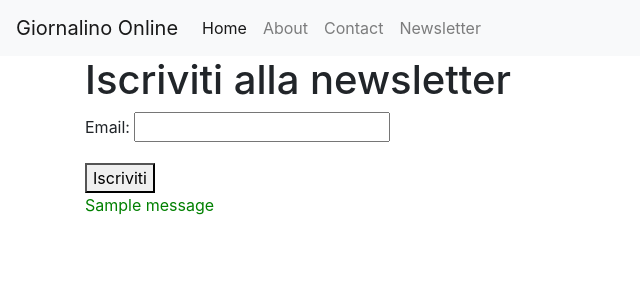
After one commit to ilkamyz/ilcaffeimf, a Django app: page /newsletter/ in a window 1280 px wide. The commit adds this page. Shown: the top 300 px of the page, without its empty margins (0-640 px from the left). Run offline with Django 5.2, Linux system fonts and the light colour scheme; one stand-in notice (Sample message) is shown; some libraries are stand-ins or nearby versions.

Commit message:
Aggiunta iniziale della funzione newsletter
per ora è possibile solo salvare le email degli iscritti. manca la funzionalità di invio mensile di mail che dobbiamo fare con più calma

```diff
--- a/Giornalino/giornalino/articoli/admin.py
+++ b/Giornalino/giornalino/articoli/admin.py
@@ -1,5 +1,5 @@
 from django.contrib import admin
-from .models import Articolo
+from .models import Articolo, NewsletterSubscriber
 
 #sistemazione aggiuntiva del database
 class ArticoloAdmin(admin.ModelAdmin):
@@ -15,3 +15,4 @@ class ArticoloAdmin(admin.ModelAdmin):
     ordering = ('data_pubblicazione',)
 
 admin.site.register(Articolo, ArticoloAdmin)
+admin.site.register(NewsletterSubscriber)
--- /dev/null
+++ b/Giornalino/giornalino/articoli/forms.py
@@ -0,0 +1,8 @@
+from django import forms
+from .models import NewsletterSubscriber
+
+#file creato apposta per il form di iscrizione
+class NewsletterSubscriptionForm(forms.ModelForm):
+    class Meta:
+        model = NewsletterSubscriber
+        fields = ['email']
--- a/Giornalino/giornalino/articoli/models.py
+++ b/Giornalino/giornalino/articoli/models.py
@@ -9,8 +9,23 @@ class Articolo(models.Model):
 
     #serve a ordinare gli articoli nel database in base alla data di pubblicazione
     class Meta:
+        verbose_name = "Articolo"
+        verbose_name_plural = "Articoli"
         ordering = ['-data_pubblicazione']
 
     #aggiungo queste due righe che servono a visualizzare sul database il titolo dell'articolo
     def __str__(self):
         return self.titolo
+
+# aggiungo qui un modello per la newsletter molto basic
+class NewsletterSubscriber(models.Model):
+    email = models.EmailField(unique=True)
+    is_active = models.BooleanField(default=True)  # Per gestire chi vuole annullare l'iscrizione
+    date_subscribed = models.DateTimeField(auto_now_add=True)
+
+    class Meta:
+        verbose_name = "Iscritto"
+        verbose_name_plural = "Iscritti"
+
+    def __str__(self):
+        return self.email
--- a/Giornalino/giornalino/articoli/templates/base.html
+++ b/Giornalino/giornalino/articoli/templates/base.html
@@ -29,6 +29,9 @@
           <li class="nav-item">
             <a class="nav-link" href="#">Contact</a>
           </li>
+          <li class="nav-item">
+            <a class="nav-link" href="newsletter">Newsletter</a>
+          </li>
         </ul>
       </div>
     </nav>
--- /dev/null
+++ b/Giornalino/giornalino/articoli/templates/iscrizione_newsletter.html
@@ -0,0 +1,19 @@
+{% extends 'base.html' %}
+{% block title%}
+Iscriviti alla newsletter
+{% endblock %}
+
+{% block content %}
+<h1>Iscriviti alla newsletter</h1>
+<form method="post">
+    {% csrf_token %}
+    {{ form.as_p }}
+    <button type="submit">Iscriviti</button>
+</form>
+
+{% if messages %}
+    {% for message in messages %}
+        <p style="color: green;">{{ message }}</p>
+    {% endfor %}
+{% endif %}
+{% endblock %}
--- a/Giornalino/giornalino/articoli/urls.py
+++ b/Giornalino/giornalino/articoli/urls.py
@@ -4,4 +4,5 @@ from . import views
 urlpatterns = [
     path('', views.lista_articoli, name='lista_articoli'),
     path('<int:pk>/', views.dettaglio_articolo, name='dettaglio_articolo'),
+    path('newsletter/', views.iscrizione_newsletter, name='iscrizione_newsletter'),
 ]
--- a/Giornalino/giornalino/articoli/views.py
+++ b/Giornalino/giornalino/articoli/views.py
@@ -1,5 +1,7 @@
-from django.shortcuts import render, get_object_or_404
-from .models import Articolo
+from django.shortcuts import render, get_object_or_404, redirect
+from django.contrib import messages
+from .forms import NewsletterSubscriptionForm
+from .models import Articolo, NewsletterSubscriber
 
 def lista_articoli(request):
     articoli = Articolo.objects.all().order_by('-data_pubblicazione')
@@ -8,3 +10,18 @@ def lista_articoli(request):
 def dettaglio_articolo(request, pk):
     articolo = get_object_or_404(Articolo, pk=pk)
     return render(request, 'dettaglio_articolo.html', {'articolo': articolo})
+
+# view del form di iscrizione
+def iscrizione_newsletter(request):
+    if request.method == 'POST':
+        form = NewsletterSubscriptionForm(request.POST)
+        if form.is_valid():
+            form.save()
+            messages.success(request, "Iscrizione completata! Grazie per esserti iscritto alla nostra newsletter.")
+            return redirect('')
+        else:
+            messages.error(request, "C'è stato un problema con l'iscrizione. Per favore riprova.")
+    else:
+        form = NewsletterSubscriptionForm()
+
+    return render(request, 'iscrizione_newsletter.html', {'form': form})
```
Also changed, not shown: Giornalino/giornalino/articoli/mail.py (added, +14 -0 lines), Giornalino/giornalino/articoli/migrations/0004_newslettersubscriber.py (added), Giornalino/giornalino/articoli/migrations/0005_alter_articolo_options_and_more.py (added), Giornalino/giornalino/db.sqlite3.
